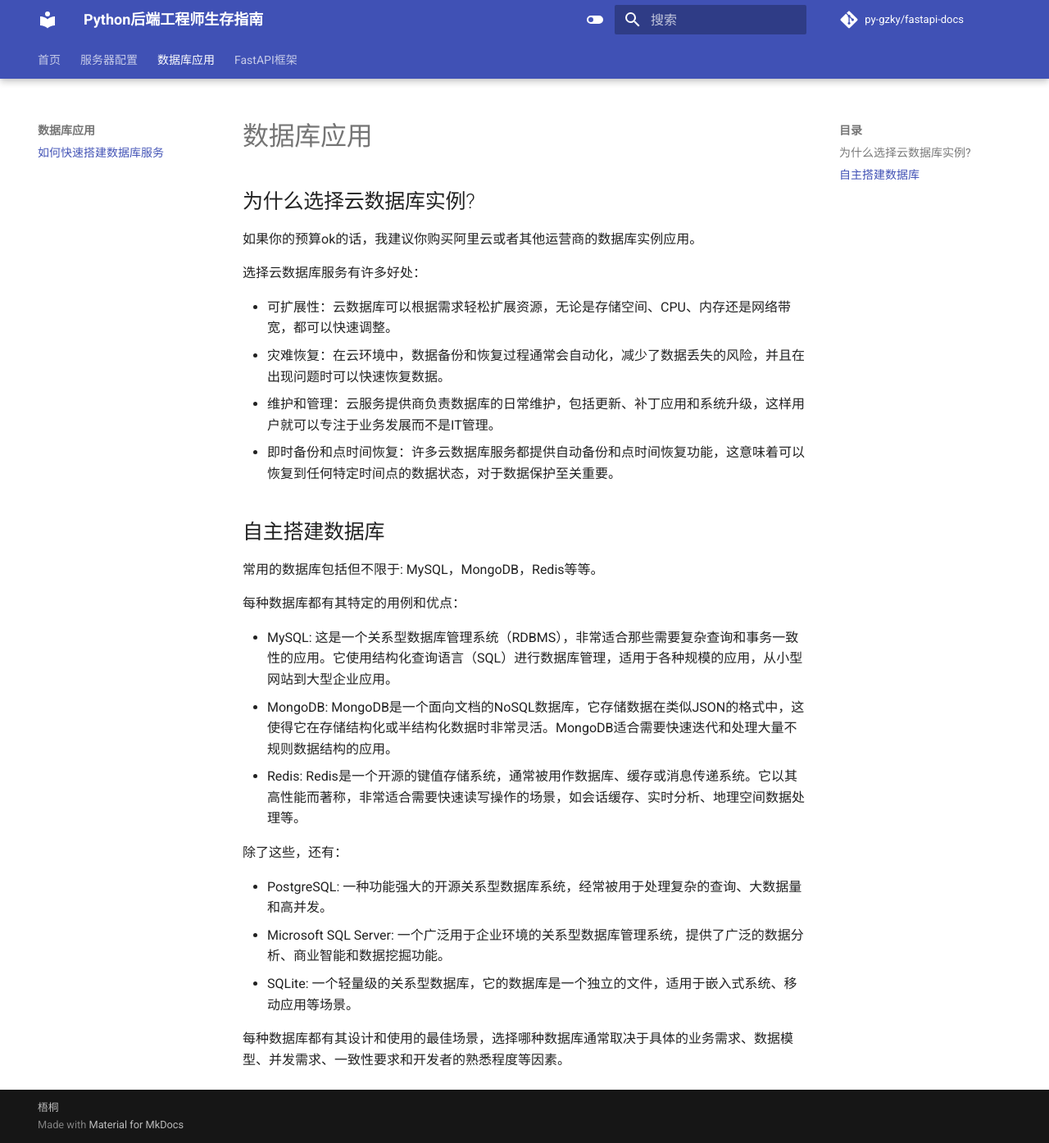
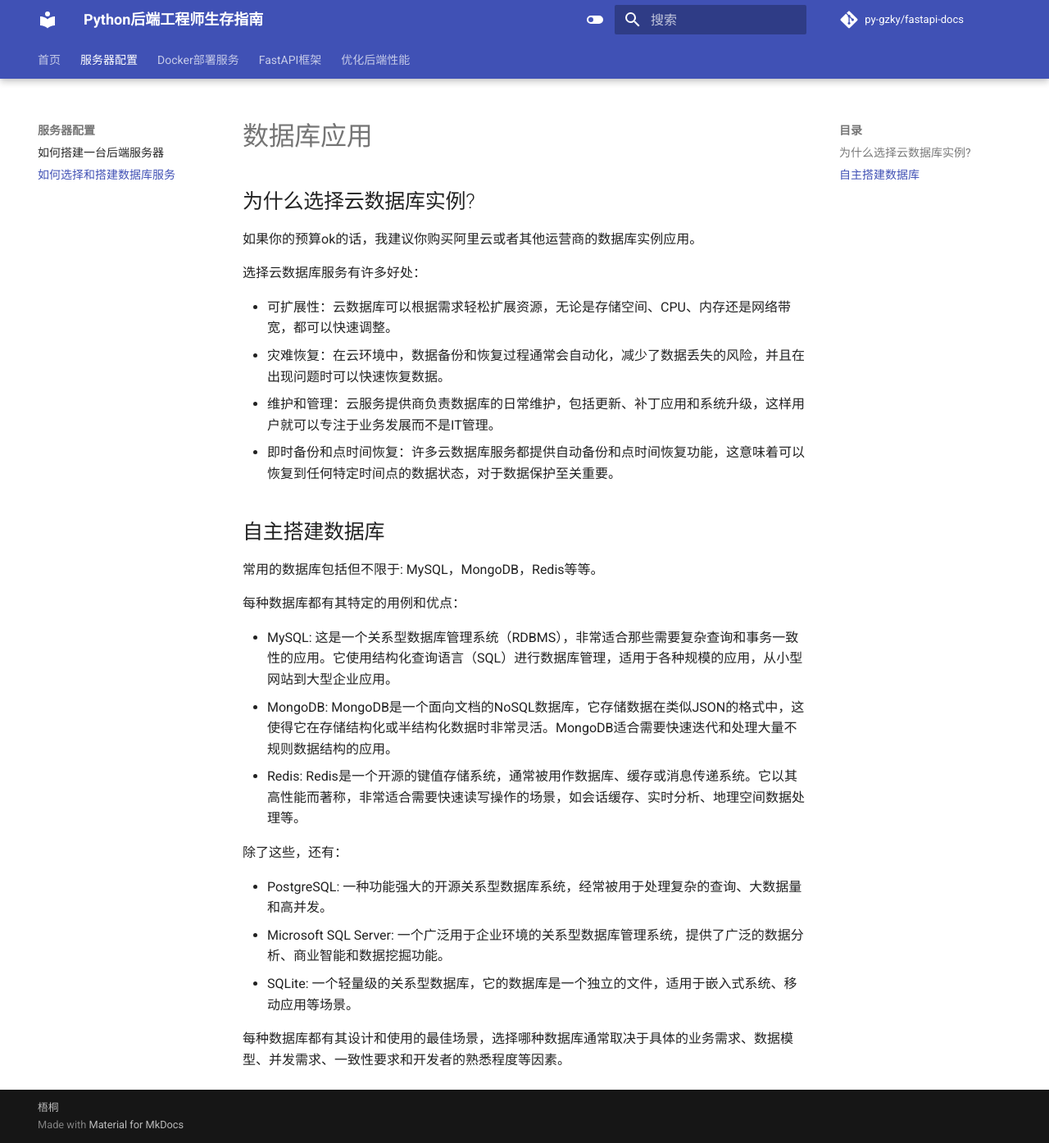
Before and after one commit to PY-GZKY/PythonBackendEngineerGuide, an MkDocs documentation site: the page built from docs/how-to-quickly-deploy-database.md, in a window 1280 px wide and 1394 px high. Shown: the whole window at 82% size. Built offline with MkDocs 1.6.1 and Material for MkDocs 9.7.7, drawn with Linux system fonts in a browser that asks for light colours; comment, search, counter and statistics services are not loaded.

Commit message:
Update mkdocs.yml

```diff
--- a/mkdocs.yml
+++ b/mkdocs.yml
@@ -72,14 +72,14 @@
 nav:
   - 首页:
       - 首页: README.md
-
   - 服务器配置:
       - 如何搭建一台后端服务器: how-to-configure-server.md
-
-  - 数据库应用:
-      - 如何快速搭建数据库服务: how-to-quickly-deploy-database.md
-
+      - 如何选择和搭建数据库服务: how-to-quickly-deploy-database.md
+  - Docker部署服务:
+      - 如何使用 Docker 部署服务: how-to-deploy-using-docker.md
   - FastAPI框架:
       - 如何快速开发 FastAPI 应用: how-to-quickly-develop-fastapi-application.md
       - 如何快速部署 FastAPI 服务: how-to-deploy-fastapi-services.md
-      - 如何为 FastAPI 集成插件: how-to-integrate-plugins.md
+      - 如何集成 FastAPI 插件: how-to-integrate-plugins.md
+  - 优化后端性能:
+      - 如何优化后端服务: how-to-optimize-performance.md
```
